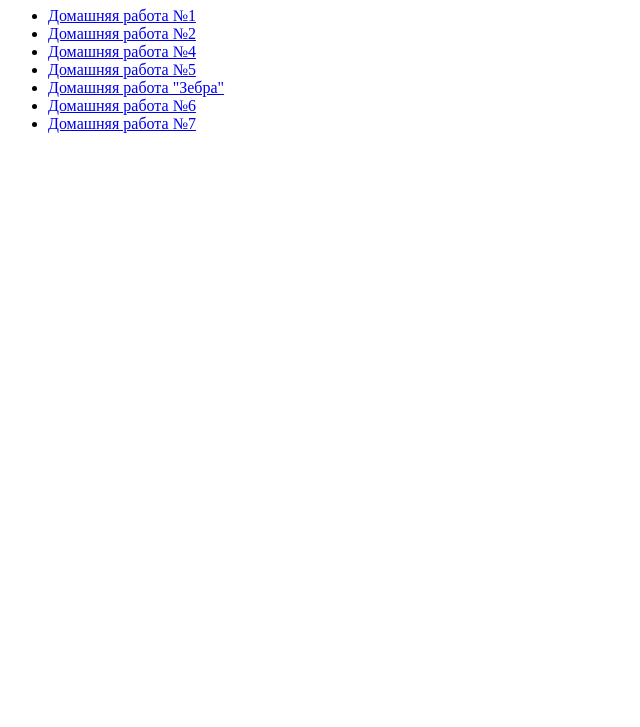
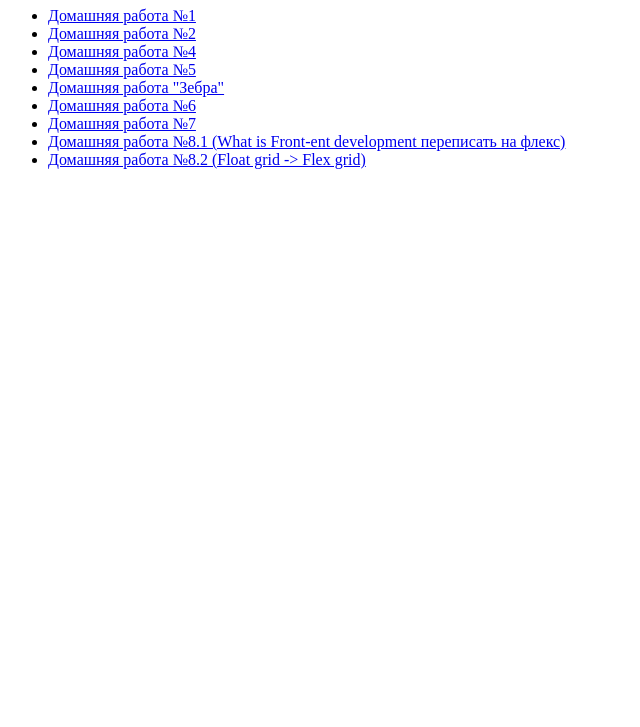
Before and after one commit to yudzeshka/yudzeshka.github.io, a plain HTML site: page index.html in a window 1280 px wide. Shown: the part 73-800 px from the top of the page, without its empty margins (0-640 px from the left). Drawn offline with Linux system fonts and the light colour scheme.

Commit message:
added homeTask8

```diff
--- a/index.html
+++ b/index.html
@@ -32,6 +32,17 @@
           >Домашняя работа №7
         </a>
       </li>
+      <li>
+        <a target="blank" href="./hometask8/css-basics/index.html"
+          >Домашняя работа №8.1 (What is Front-ent development переписать на
+          флекс)
+        </a>
+      </li>
+      <li>
+        <a target="blank" href="./hometask8/css-basics/float-grid.html"
+          >Домашняя работа №8.2 (Float grid -> Flex grid)
+        </a>
+      </li>
     </ul>
   </body>
 </html>
```
